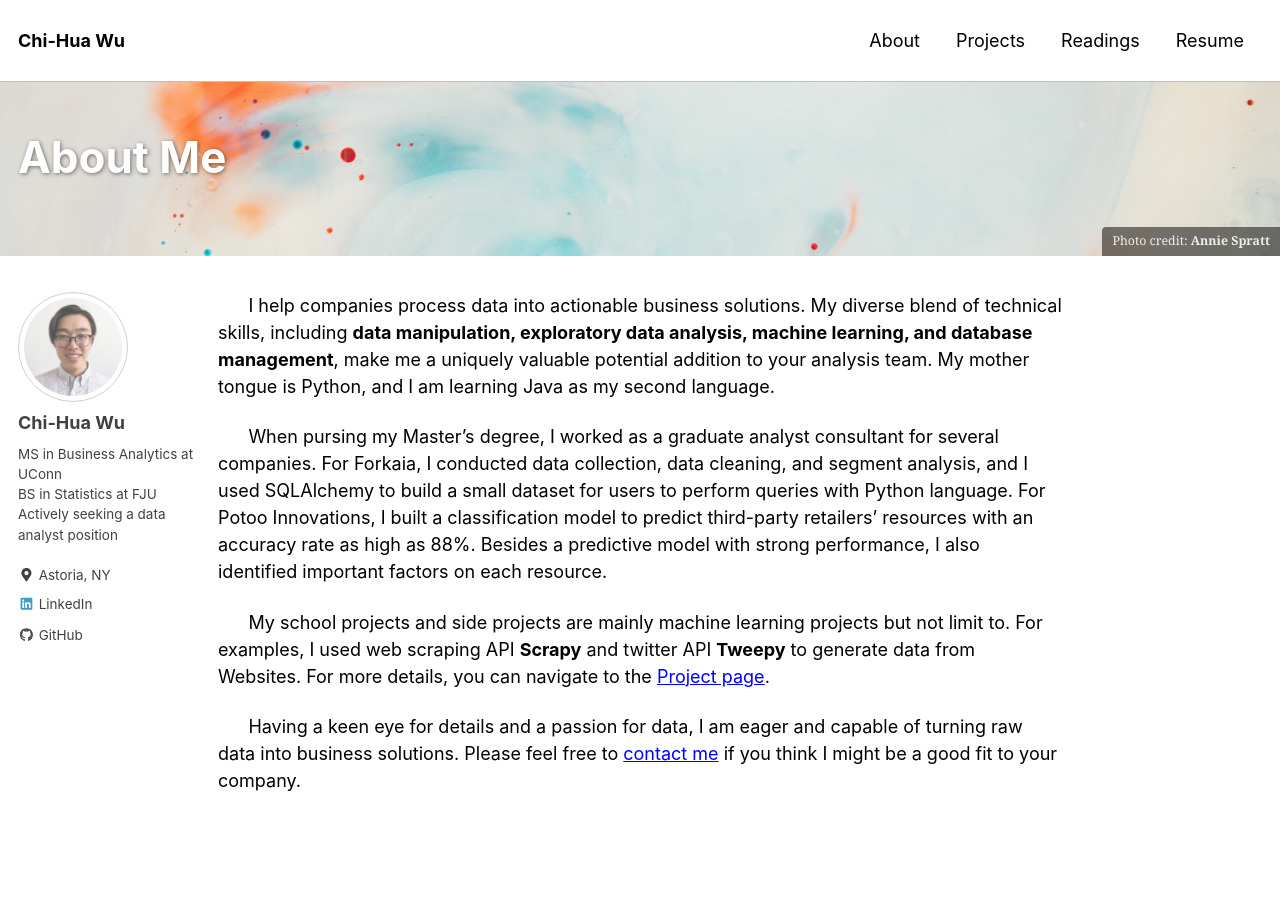
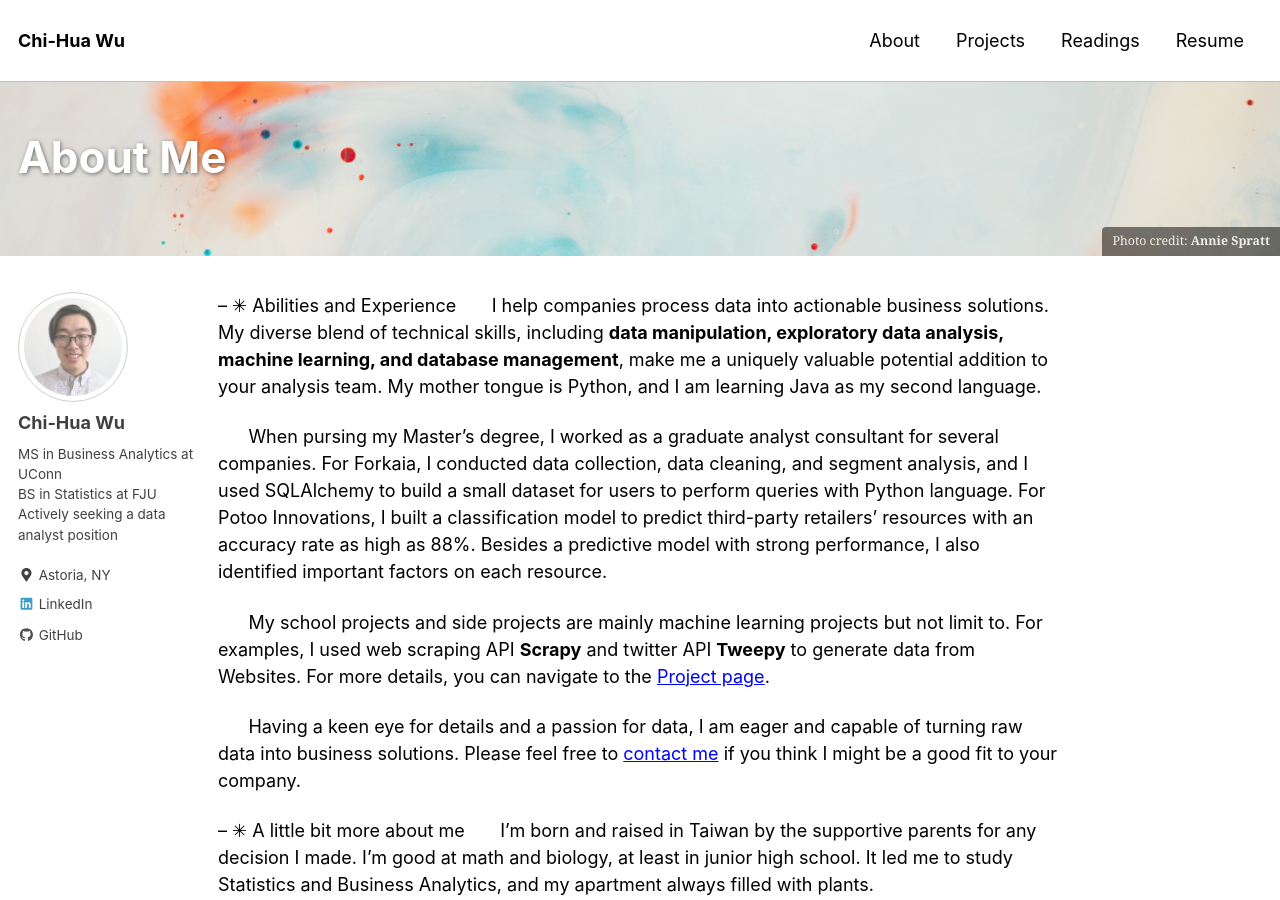
Before and after one commit to chw18019/chw18019.github.io, a Jekyll site: the page built from _pages/about.md, in a window 1280 px wide and 900 px high. Built offline with Jekyll 4.4.1, drawn with Linux system fonts in a browser that asks for light colours; nearby versions of some CDN libraries; some of the changed text lies outside the part shown.

Commit message:
Update about.md

```diff
--- a/_pages/about.md
+++ b/_pages/about.md
@@ -5,6 +5,7 @@ header:
   overlay_image: /assets/images/annie-spratt-1.jpg
   caption: "Photo credit: [**Annie Spratt**](https://unsplash.com)"
 ---
+-- ✳︎ Abilities and Experience
 &nbsp;&nbsp;&nbsp;&nbsp;&nbsp;&nbsp;I help companies process data into actionable business solutions. My diverse blend of technical skills, including **data manipulation, exploratory data analysis, machine learning, and database management**, make me a uniquely valuable potential addition to your analysis team. My mother tongue is Python, and I am learning Java as my second language.
 
 &nbsp;&nbsp;&nbsp;&nbsp;&nbsp;&nbsp;When pursing my Master's degree, I worked as a graduate analyst consultant for several companies. For Forkaia, I conducted data collection, data cleaning, and segment analysis, and I used SQLAlchemy to build a small dataset for users to perform queries with Python language. For Potoo Innovations, I built a classification model to predict third-party retailers’ resources with an accuracy rate as high as 88%. Besides a predictive model with strong performance, I also identified important factors on each resource.
@@ -12,3 +13,8 @@ header:
 &nbsp;&nbsp;&nbsp;&nbsp;&nbsp;&nbsp;My school projects and side projects are mainly machine learning projects but not limit to. For examples, I used web scraping API **Scrapy** and twitter API **Tweepy** to generate data from  Websites. For more details, you can navigate to the [Project page](https://chw18019.github.io/projects).
 
 &nbsp;&nbsp;&nbsp;&nbsp;&nbsp;&nbsp;Having a keen eye for details and a passion for data, I am eager and capable of turning raw data into business solutions. Please feel free to [contact me](mailto:chi-hua.wu@uconn.edu?subject=[GithubPages]) if you think I might be a good fit to your company.
+
+-- ✳︎ A little bit more about me
+&nbsp;&nbsp;&nbsp;&nbsp;&nbsp;&nbsp;I'm born and raised in Taiwan by the supportive parents for any decision I made. I'm good at math and biology, at least in junior high school. It led me to study Statistics and Business Analytics, and my apartment always filled with plants.
+
+Love cooking, jogging, and traveling.
```
